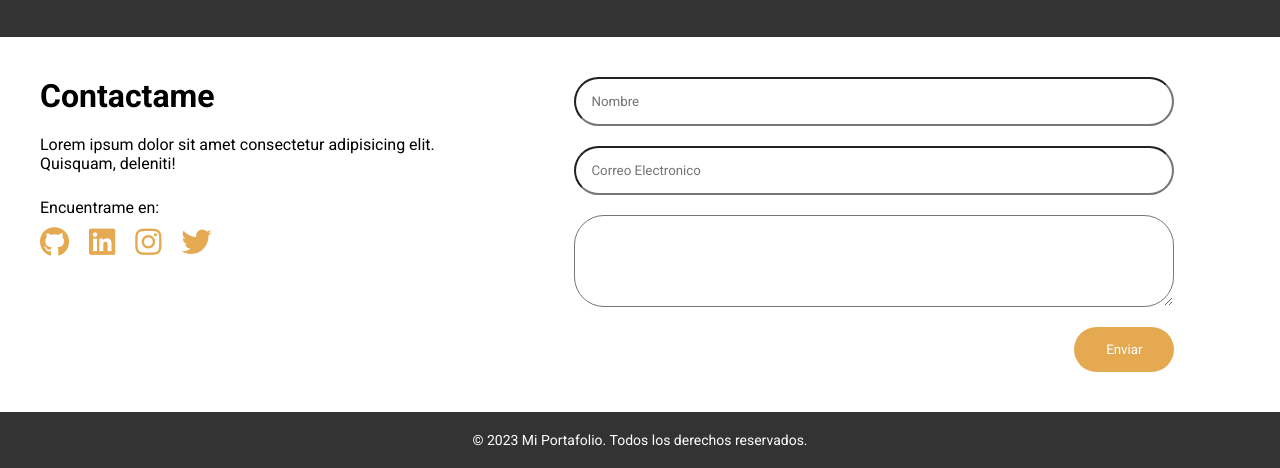
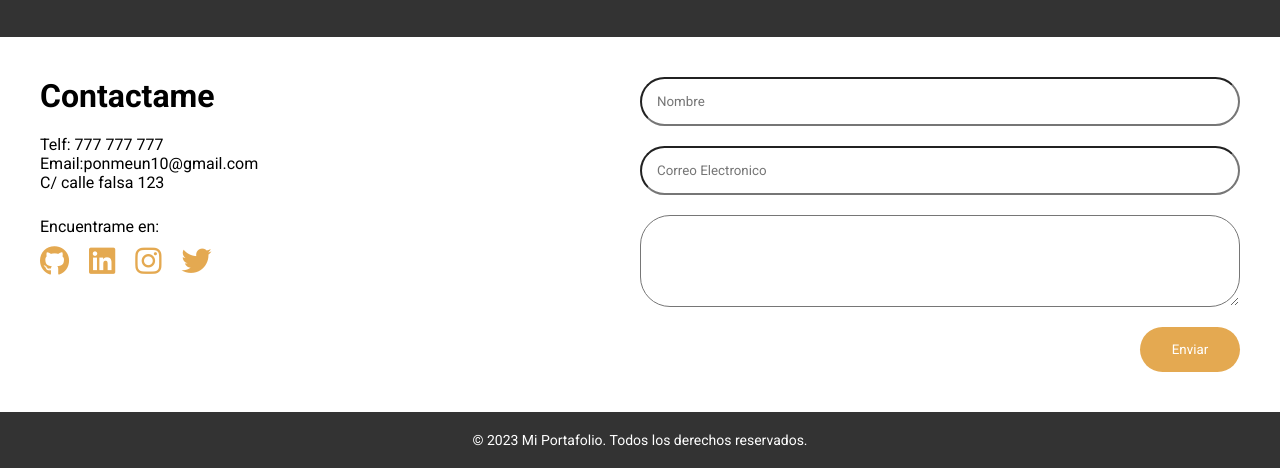
Before and after one commit to excelsior12345/Portafolio_, a plain HTML site: page index.html in a window 1280 px wide. Shown: the part 3857-4325 px from the top of the page. Drawn offline with nearby package versions, Linux system fonts and the light colour scheme.

Commit message:
final contacts

```diff
--- a/css/style.css
+++ b/css/style.css
@@ -446,6 +446,7 @@
   width: 85%;
   overflow-x: auto;
   overflow-y: hidden;
+
 }
 
 .cont-scroll-portafolio::-webkit-scrollbar {
@@ -454,8 +455,8 @@
 
 .contacts {
   padding: 40px;
-
   display: flex;
+  justify-content: space-between;
 }
 
 .contacts form {
--- a/index.html
+++ b/index.html
@@ -219,8 +219,9 @@
         <div class="contactame2">
           <h1 style="margin-bottom: 20px">Contactame</h1>
           <p>
-            Lorem ipsum dolor sit amet consectetur adipisicing elit. Quisquam,
-            deleniti!
+            Telf: 777 777 777<br/>
+            Email:ponmeun10@gmail.com <br />
+            C/ calle falsa 123
           </p>
         </div>
         <div class="cont-main-icons">
```
